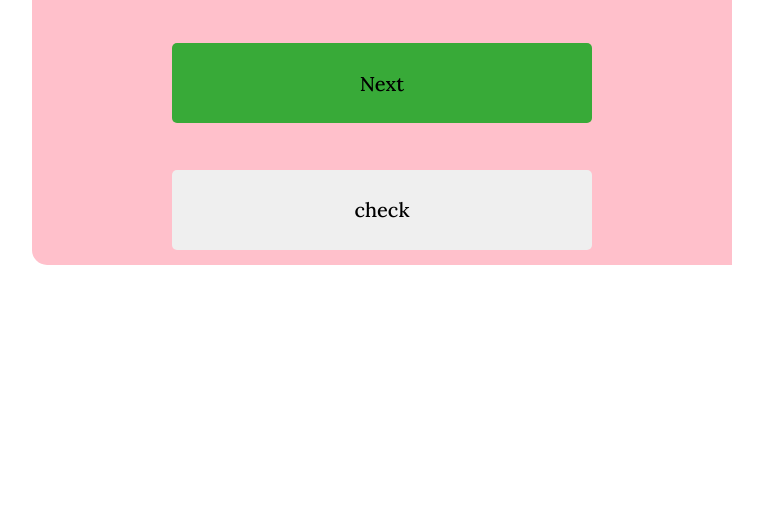
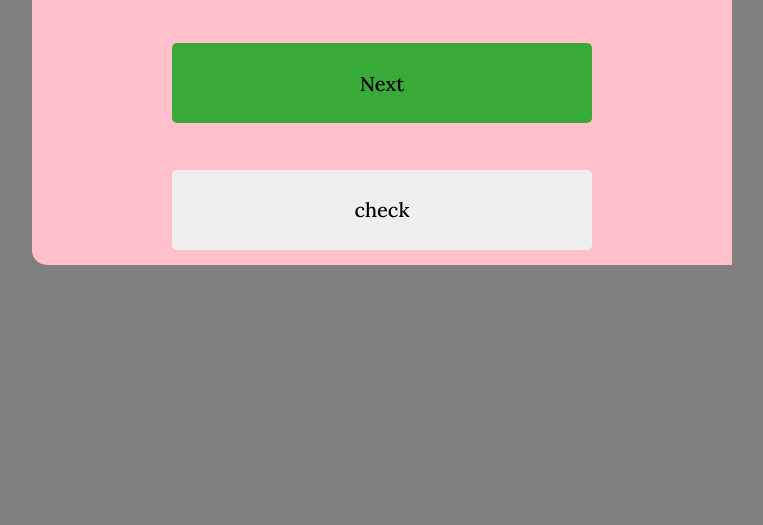
Before and after one commit to 25Emmanuel/quizapp, a plain HTML site: page index.html in a window 1280 px wide. Shown: the part 275-800 px from the top of the page, without its empty margins (258-1021 px from the left). Drawn offline with Linux system fonts and the light colour scheme; a web font is replaced by a local one.

Commit message:
added background color

```diff
--- a/index.css
+++ b/index.css
@@ -2,6 +2,9 @@
     margin: 0;
     padding: 0;
     box-sizing: border-box;
+}
+body {
+    background: grey;
 }
 #main {
     margin: 40px auto;
```
